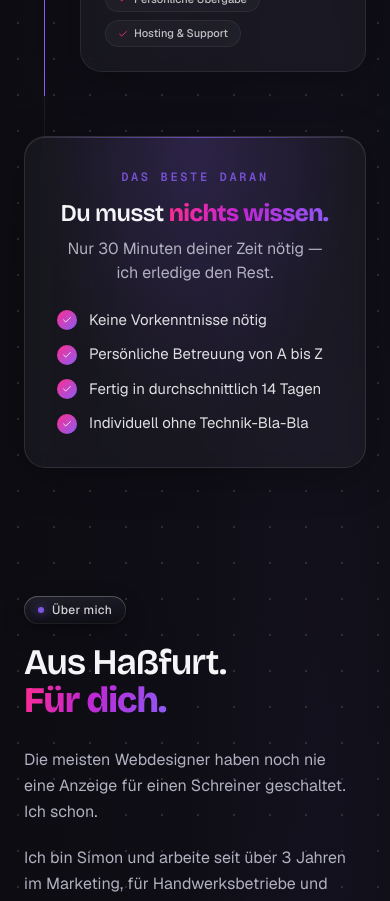
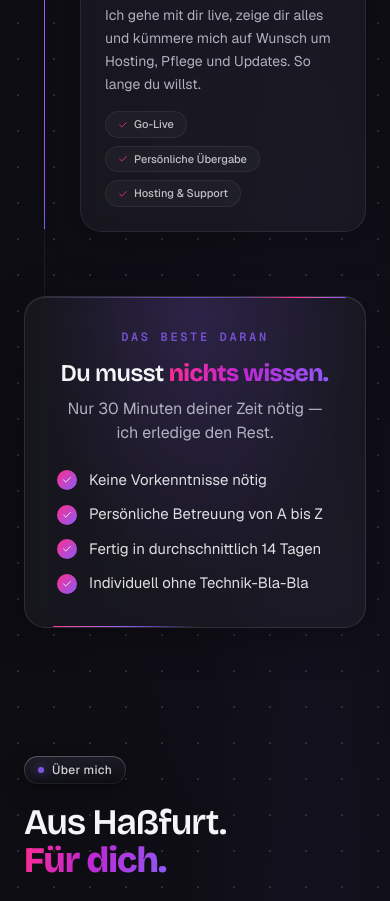
Before and after one commit to SPStudioWebsites/SP-Studio, a Next.js app: page / in a window 390 px wide. Shown: the part 5740-6641 px from the top of the page. Built offline with nearby package versions, Linux system fonts and the light colour scheme.

Commit message:
mobile fix

```diff
--- a/src/components/sections/process-margin-wrapper.tsx
+++ b/src/components/sections/process-margin-wrapper.tsx
@@ -1,34 +1,47 @@
 "use client";
 
-import { useEffect, useState } from "react";
+import { useEffect, useLayoutEffect, useRef, useState } from "react";
+
+// useLayoutEffect on client (no flash), useEffect on server (avoids SSR warning)
+const useIsomorphicLayoutEffect =
+  typeof window !== "undefined" ? useLayoutEffect : useEffect;
 
 export function ProcessMarginWrapper({ children }: { children: React.ReactNode }) {
-  const [mt, setMt] = useState<string>("-10rem");
+  // Start with undefined so no marginTop is applied until measured
+  const [mt, setMt] = useState<string | undefined>(undefined);
+  const triedRef = useRef(false);
 
-  useEffect(() => {
   const compute = () => {
     if (window.innerWidth >= 768) {
       setMt("-28rem");
-        return;
+      return true;
     }
-      // Measure the branchen heading (non-pinned part) to get exact overlap
     const heading = document.querySelector(
       "#branchen > div:first-child"
     ) as HTMLElement | null;
     if (heading) {
       setMt(`-${Math.round(heading.offsetHeight)}px`);
+      return true;
     }
+    return false;
   };
 
+  useIsomorphicLayoutEffect(() => {
+    if (compute()) return;
+
+    // Branchen section not yet hydrated — retry once after dynamic import settles
+    const t = setTimeout(() => {
       compute();
-    // Small delay for dynamic imports to hydrate
-    const t = setTimeout(compute, 120);
-    window.addEventListener("resize", compute);
-    return () => {
-      clearTimeout(t);
-      window.removeEventListener("resize", compute);
-    };
+      triedRef.current = true;
+    }, 150);
+
+    return () => clearTimeout(t);
   }, []);
 
-  return <div style={{ marginTop: mt }}>{children}</div>;
+  useEffect(() => {
+    window.addEventListener("resize", compute);
+    return () => window.removeEventListener("resize", compute);
+  }, []);
+
+  return <div style={mt !== undefined ? { marginTop: mt } : undefined}>{children}</div>;
 }
--- a/src/components/sections/process.tsx
+++ b/src/components/sections/process.tsx
@@ -3,9 +3,10 @@
 import { process } from "@/lib/content";
 import { Reveal } from "@/components/ui/reveal";
 import { Pill } from "@/components/ui/pill";
-import { motion, useScroll, useTransform, useReducedMotion } from "motion/react";
+import { motion, useScroll, useTransform, useReducedMotion, useInView } from "motion/react";
 import { useRef, useState } from "react";
 import { Check } from "@/lib/icons";
+import { BorderBeam } from "@/components/ui/border-beam";
 
 const ACCENT = [
   "from-pink to-fuchsia-500",
@@ -118,72 +119,8 @@ export function ProcessSection() {
             })}
           </div>
 
-          {/* Das beste Daran box — inside ref so the timeline line extends to it */}
           <div className="mt-16 flex flex-col items-center">
-
-          <motion.div
-            initial={reduce ? { opacity: 0 } : { opacity: 0, y: 32, scale: 0.96 }}
-            whileInView={reduce ? { opacity: 1 } : { opacity: 1, y: 0, scale: 1 }}
-            viewport={{ once: true, margin: "-60px" }}
-            transition={{ duration: 0.75, ease: [0.22, 1, 0.36, 1] }}
-            className="glass-feature relative w-full max-w-2xl overflow-hidden rounded-2xl p-8 text-center"
-            style={{
-              background: "rgba(255,255,255,0.04)",
-              border: "1px solid rgba(255,255,255,0.1)",
-              boxShadow: "inset 0 1px 0 rgba(255,255,255,0.08), 0 8px 40px rgba(0,0,0,0.3)",
-            }}
-          >
-            {/* Subtle gradient glow */}
-            <div
-              aria-hidden
-              className="pointer-events-none absolute inset-0 rounded-2xl"
-              style={{ background: "radial-gradient(ellipse at 50% 0%, rgba(139,92,246,0.18) 0%, transparent 65%)" }}
-            />
-
-            {/* Top border glow */}
-            <div
-              aria-hidden
-              className="absolute inset-x-0 top-0 h-px rounded-full"
-              style={{ background: "linear-gradient(90deg, transparent, rgba(139,92,246,0.6) 50%, transparent)" }}
-            />
-
-            <p className="relative font-mono text-xs font-semibold uppercase tracking-[0.22em] text-violet/80">
-              Das Beste daran
-            </p>
-            <h3 className="relative mt-3 font-display text-2xl font-semibold tracking-tight text-foreground md:text-3xl">
-              Du musst{" "}
-              <em className="font-display font-extrabold not-italic text-gradient">nichts wissen.</em>
-            </h3>
-            <p className="relative mt-2 text-base text-muted text-pretty">
-              Nur 30 Minuten deiner Zeit nötig — ich erledige den Rest.
-            </p>
-
-            <ul className="relative mt-6 grid grid-cols-1 gap-3 text-left sm:grid-cols-2">
-              {[
-                "Keine Vorkenntnisse nötig",
-                "Persönliche Betreuung von A bis Z",
-                "Fertig in durchschnittlich 14 Tagen",
-                "Individuell ohne Technik-Bla-Bla",
-              ].map((item, i) => (
-                <motion.li
-                  key={item}
-                  initial={reduce ? { opacity: 0 } : { opacity: 0, x: -12 }}
-                  whileInView={reduce ? { opacity: 1 } : { opacity: 1, x: 0 }}
-                  viewport={{ once: true }}
-                  transition={{ duration: 0.5, ease: [0.22, 1, 0.36, 1], delay: 0.1 + i * 0.07 }}
-                  className="flex items-center gap-3 text-[15px] text-foreground/90"
-                >
-                  <span
-                    className="flex h-5 w-5 flex-shrink-0 items-center justify-center rounded-full"
-                    style={{ background: "linear-gradient(135deg, #ff2d8f, #8b5cf6)" }}
-                  >
-                    <Check className="h-2.5 w-2.5 text-white" />
-                  </span>
-                  {item}
-                </motion.li>
-              ))}
-            </ul>
-          </motion.div>
+            <BestBox reduce={!!reduce} />
           </div>
         </div>
       </div>
@@ -261,3 +198,97 @@ function StepCard({
     </div>
   );
 }
+
+function BestBox({ reduce }: { reduce: boolean }) {
+  const boxRef = useRef<HTMLDivElement>(null);
+  const beamActive = useInView(boxRef, { once: true, margin: "-40px" });
+
+  return (
+    <motion.div
+      ref={boxRef}
+      initial={reduce ? { opacity: 0 } : { opacity: 0, y: 32, scale: 0.96 }}
+      whileInView={reduce ? { opacity: 1 } : { opacity: 1, y: 0, scale: 1 }}
+      viewport={{ once: true, margin: "-60px" }}
+      transition={{ duration: 0.75, ease: [0.22, 1, 0.36, 1] }}
+      className="glass-feature relative w-full max-w-2xl overflow-hidden rounded-2xl p-8 text-center"
+      style={{
+        background: "rgba(255,255,255,0.04)",
+        border: "1px solid rgba(255,255,255,0.1)",
+        boxShadow: "inset 0 1px 0 rgba(255,255,255,0.08), 0 8px 40px rgba(0,0,0,0.3)",
+      }}
+    >
+      {/* Subtle gradient glow */}
+      <div
+        aria-hidden
+        className="pointer-events-none absolute inset-0 rounded-2xl"
+        style={{ background: "radial-gradient(ellipse at 50% 0%, rgba(139,92,246,0.18) 0%, transparent 65%)" }}
+      />
+
+      {/* Top border glow */}
+      <div
+        aria-hidden
+        className="absolute inset-x-0 top-0 h-px rounded-full"
+        style={{ background: "linear-gradient(90deg, transparent, rgba(139,92,246,0.6) 50%, transparent)" }}
+      />
+
+      {/* BorderBeam — activates when timeline line reaches the box */}
+      {beamActive && (
+        <>
+          <BorderBeam
+            size={140}
+            duration={11}
+            colorFrom="#ff2d8f"
+            colorTo="#8b5cf6"
+            borderWidth={1.5}
+          />
+          <BorderBeam
+            size={100}
+            duration={14}
+            delay={5.5}
+            colorFrom="#8b5cf6"
+            colorTo="#ff2d8f"
+            reverse
+            borderWidth={1.5}
+          />
+        </>
+      )}
+
+      <p className="relative font-mono text-xs font-semibold uppercase tracking-[0.22em] text-violet/80">
+        Das Beste daran
+      </p>
+      <h3 className="relative mt-3 font-display text-2xl font-semibold tracking-tight text-foreground md:text-3xl">
+        Du musst{" "}
+        <em className="font-display font-extrabold not-italic text-gradient">nichts wissen.</em>
+      </h3>
+      <p className="relative mt-2 text-base text-muted text-pretty">
+        Nur 30 Minuten deiner Zeit nötig — ich erledige den Rest.
+      </p>
+
+      <ul className="relative mt-6 grid grid-cols-1 gap-3 text-left sm:grid-cols-2">
+        {[
+          "Keine Vorkenntnisse nötig",
+          "Persönliche Betreuung von A bis Z",
+          "Fertig in durchschnittlich 14 Tagen",
+          "Individuell ohne Technik-Bla-Bla",
+        ].map((item, i) => (
+          <motion.li
+            key={item}
+            initial={reduce ? { opacity: 0 } : { opacity: 0, x: -12 }}
+            whileInView={reduce ? { opacity: 1 } : { opacity: 1, x: 0 }}
+            viewport={{ once: true }}
+            transition={{ duration: 0.5, ease: [0.22, 1, 0.36, 1], delay: 0.1 + i * 0.07 }}
+            className="flex items-center gap-3 text-[15px] text-foreground/90"
+          >
+            <span
+              className="flex h-5 w-5 flex-shrink-0 items-center justify-center rounded-full"
+              style={{ background: "linear-gradient(135deg, #ff2d8f, #8b5cf6)" }}
+            >
+              <Check className="h-2.5 w-2.5 text-white" />
+            </span>
+            {item}
+          </motion.li>
+        ))}
+      </ul>
+    </motion.div>
+  );
+}
```
Lines whose indentation alone changed are shown as unchanged.
